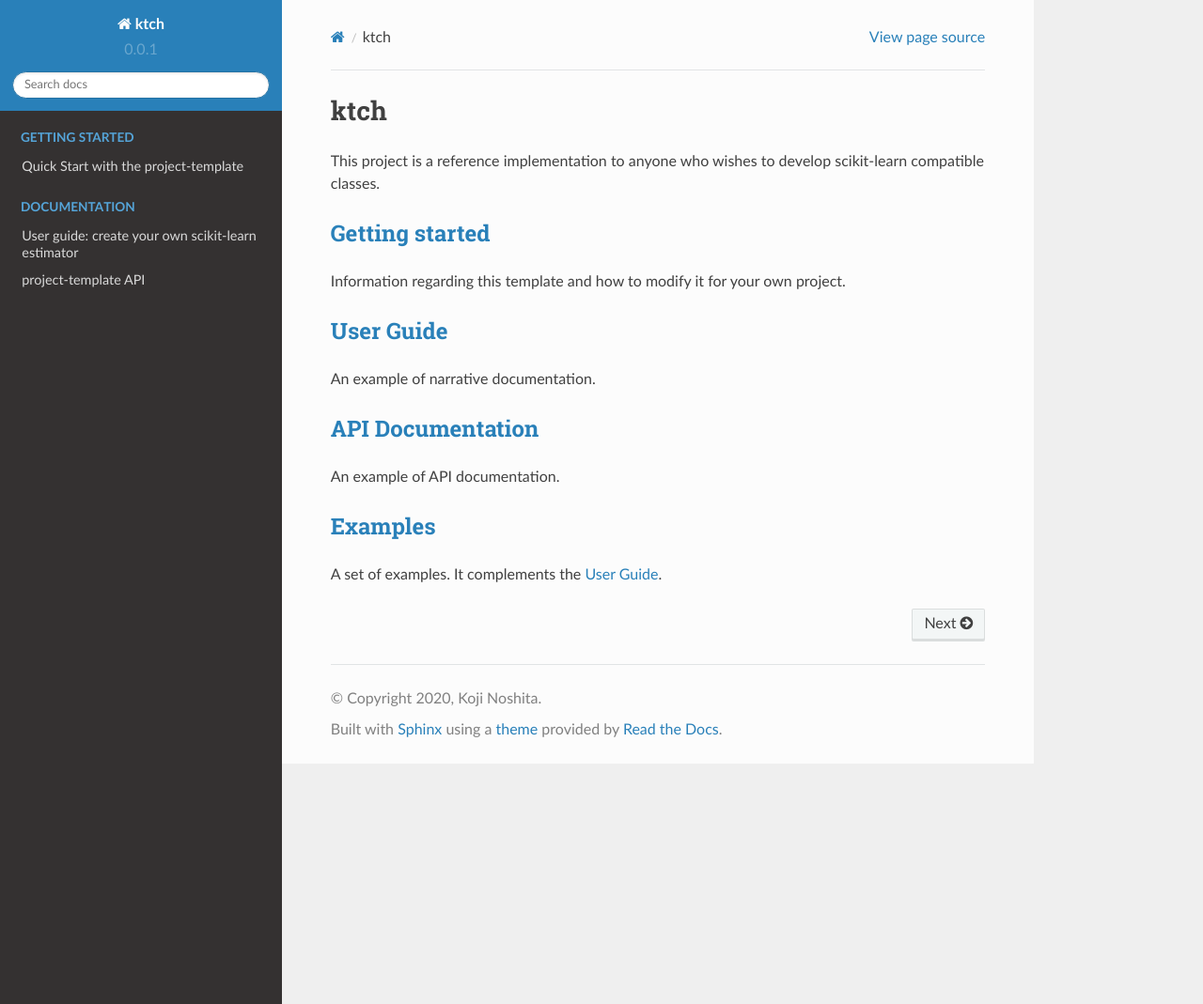
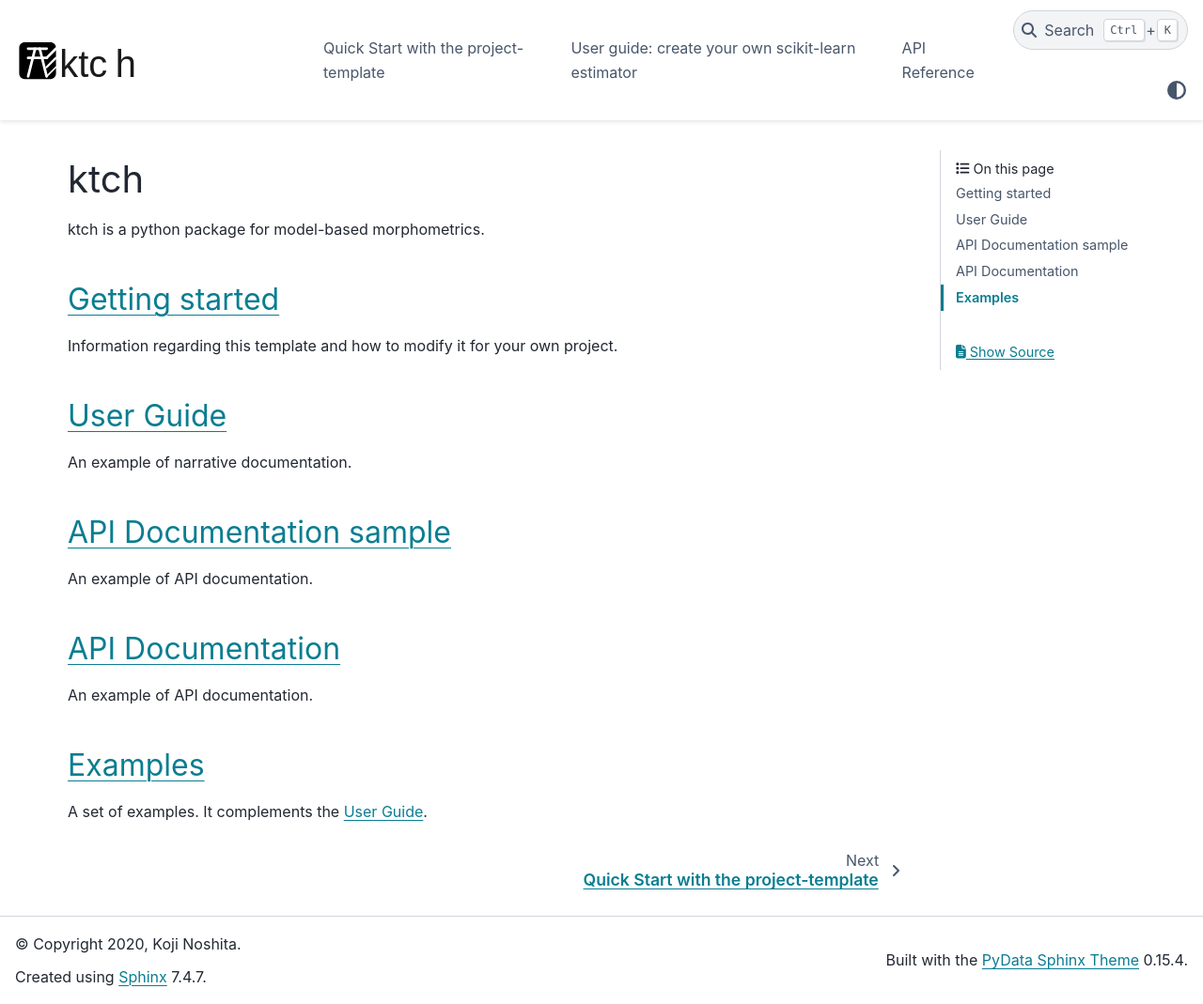
Before and after one commit to noshita/ktch, a Sphinx documentation site: the page built from doc/index.rst, in a window 1280 px wide and 1069 px high. Shown: the whole window at 94% size. Built offline with Sphinx 7.4.7 and the PyData theme 0.15.4, drawn with Linux system fonts in a browser that asks for light colours; formulas are drawn with MathJax 3; pages that are not in the unit, such as notebooks, are missing from menus.

```diff
--- a/doc/conf.py
+++ b/doc/conf.py
@@ -133,7 +133,8 @@ html_style = 'css/project-template.css'
 
 # The theme to use for HTML and HTML Help pages.  See the documentation for
 # a list of builtin themes.
-html_theme = 'sphinx_rtd_theme'
+# html_theme = 'sphinx_rtd_theme'
+html_theme = 'pydata_sphinx_theme'
 
 # Theme options are theme-specific and customize the look and feel of a theme
 # further.  For a list of options available for each theme, see the
@@ -141,7 +142,7 @@ html_theme = 'sphinx_rtd_theme'
 #html_theme_options = {}
 
 # Add any paths that contain custom themes here, relative to this directory.
-html_theme_path = [sphinx_rtd_theme.get_html_theme_path()]
+# html_theme_path = [sphinx_rtd_theme.get_html_theme_path()]
 
 # The name for this set of Sphinx documents.  If None, it defaults to
 # "<project> v<release> documentation".
@@ -153,6 +154,7 @@ html_theme_path = [sphinx_rtd_theme.get_html_theme_path()]
 # The name of an image file (relative to this directory) to place at the top
 # of the sidebar.
 #html_logo = None
+html_logo = 'logo.svg'
 
 # The name of an image file (within the static path) to use as favicon of the
 # docs.  This file should be a Windows icon file (.ico) being 16x16 or 32x32
--- a/doc/index.rst
+++ b/doc/index.rst
@@ -6,8 +6,7 @@
 ktch
 ============================================
 
-This project is a reference implementation to anyone who wishes to develop
-scikit-learn compatible classes.
+ktch is a python package for model-based morphometrics.
 
 .. toctree::
    :maxdepth: 2
@@ -41,10 +40,16 @@ Information regarding this template and how to modify it for your own project.
 
 An example of narrative documentation.
 
-`API Documentation <api.html>`_
+`API Documentation sample <api.html>`_
 -------------------------------
 
 An example of API documentation.
+
+`API Documentation <modules/classes.html>`_
+-------------------------------
+
+An example of API documentation.
+
 
 `Examples <auto_examples/index.html>`_
 --------------------------------------
```
Also changed, not shown: other parts of doc/index.rst (+1 -1 lines), doc/README.md (added, +16 -0 lines), doc/modules/classes.rst (added, +85 -0 lines), pyproject.toml (+9 -6 lines), doc/logo.svg (added), 2 other files.
